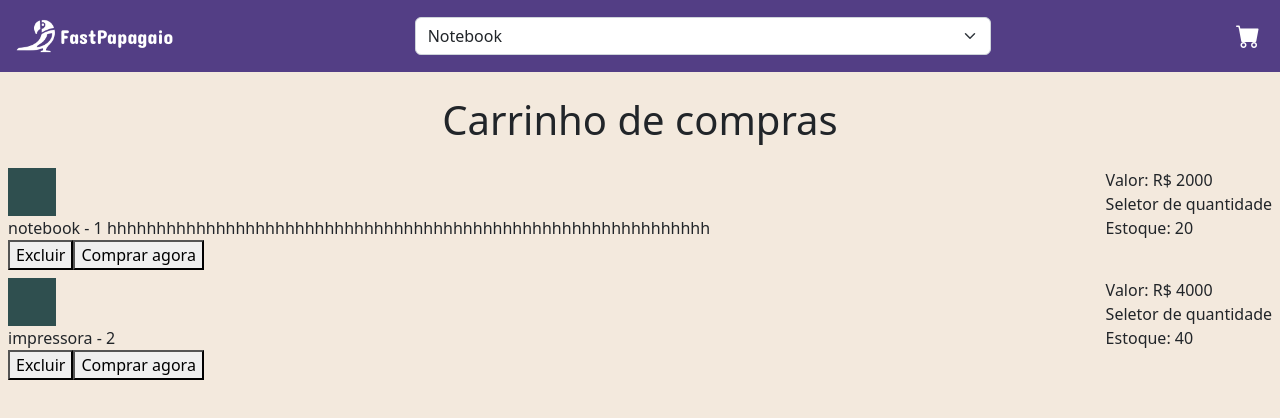
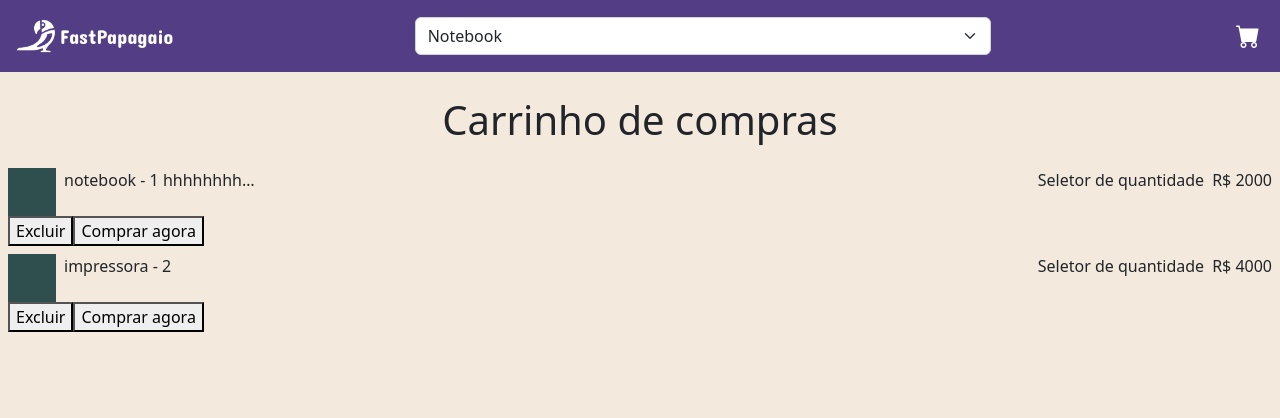
Before and after one commit to RamonBosi/fast-papagaio, a Next.js app: page /carrinho-de-compra in a window 1280 px wide. Shown: the top 418 px of the page. Built offline with nearby package versions, Linux system fonts and the light colour scheme.

Commit message:
Estilizando a página 'carrinho de compra'

```diff
--- a/src/templates/ShoppingCart/components/AllProducts/Product/index.js
+++ b/src/templates/ShoppingCart/components/AllProducts/Product/index.js
@@ -1,22 +1,22 @@
-export function Product({name,value,amount}) {
+import { ScTruncatedParagraph } from "./styles";
+
+export function Product({ name, value, amount }) {
 
   return (
     <div>
-      <div className="d-flex justify-content-between">
-        <div className="d-flex">
+      <div className="d-flex flex-column flex-sm-row justify-content-sm-between">
+        <div className="d-flex gap-2">
           <div>
-            <div>
-              <div style={{width: '48px', height:'48px', backgroundColor: 'darkslategray'}}></div>
-              </div>
-            <div style={{minWidth:0}} >
-              <p className="text-truncate">{name}</p>
-            </div>
+            <div style={{ width: '48px', height: '48px', backgroundColor: 'darkslategray' }}></div>
           </div>
+          <ScTruncatedParagraph className="text-truncate">
+            {name}
+          </ScTruncatedParagraph>
         </div>
-        <div>
-          <p>Valor: R$ {value}</p>
+        <div className="d-flex justify-content-around gap-sm-2">
           <div>Seletor de quantidade</div>
-          <div>Estoque: {amount}</div>
+          <p>R$ {value}</p>
+          <p className="d-none">Estoque: {amount}</p>
         </div>
       </div>
       <div>
--- a/src/templates/ShoppingCart/components/AllProducts/Product/styles.js
+++ b/src/templates/ShoppingCart/components/AllProducts/Product/styles.js
@@ -0,0 +1,9 @@
+import styled from 'styled-components'
+
+export const ScTruncatedParagraph = styled.p`
+  width: 100%;
+
+  @media(min-width: 576px){
+    width: 200px;
+  }
+`
```
